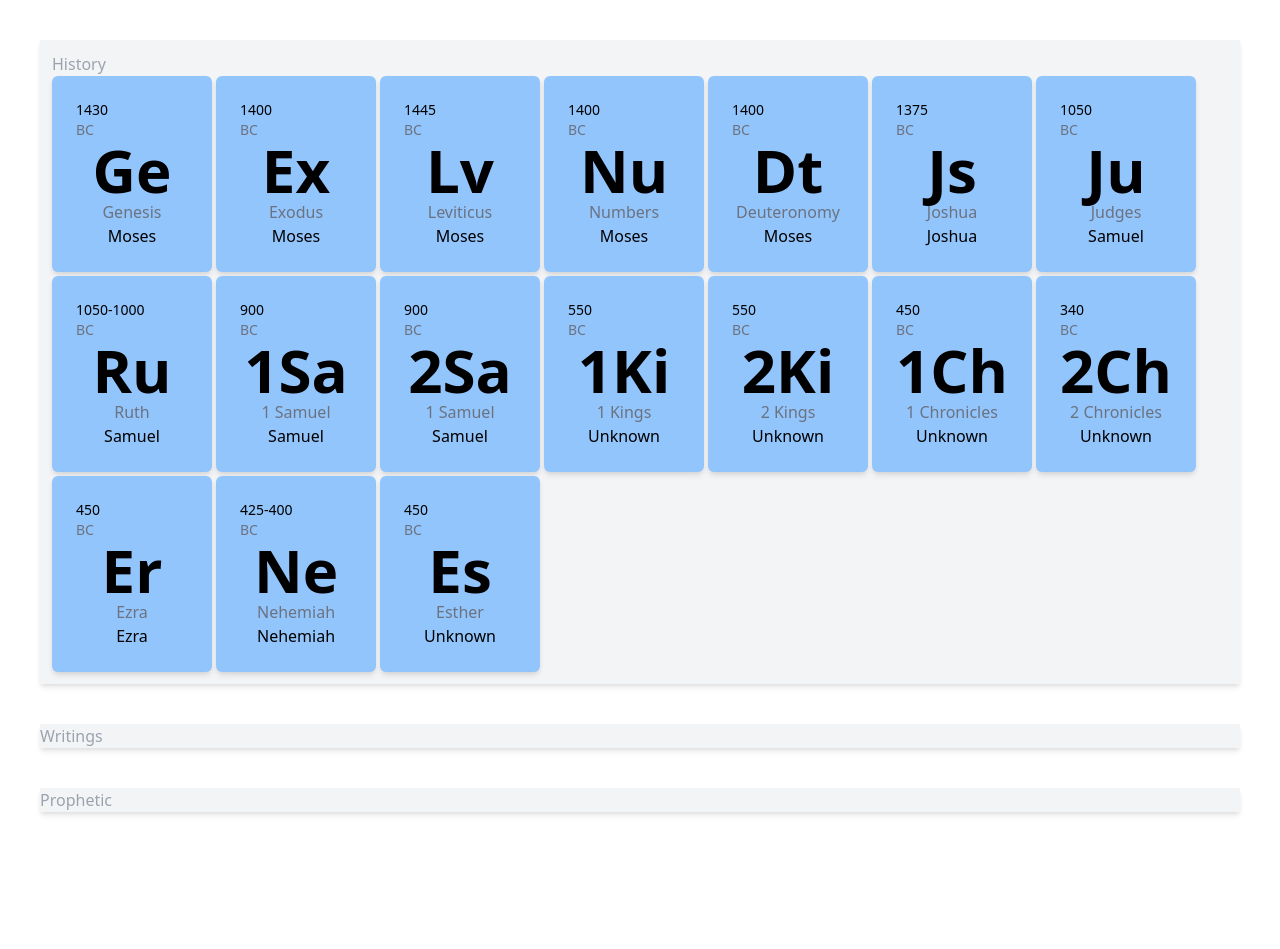
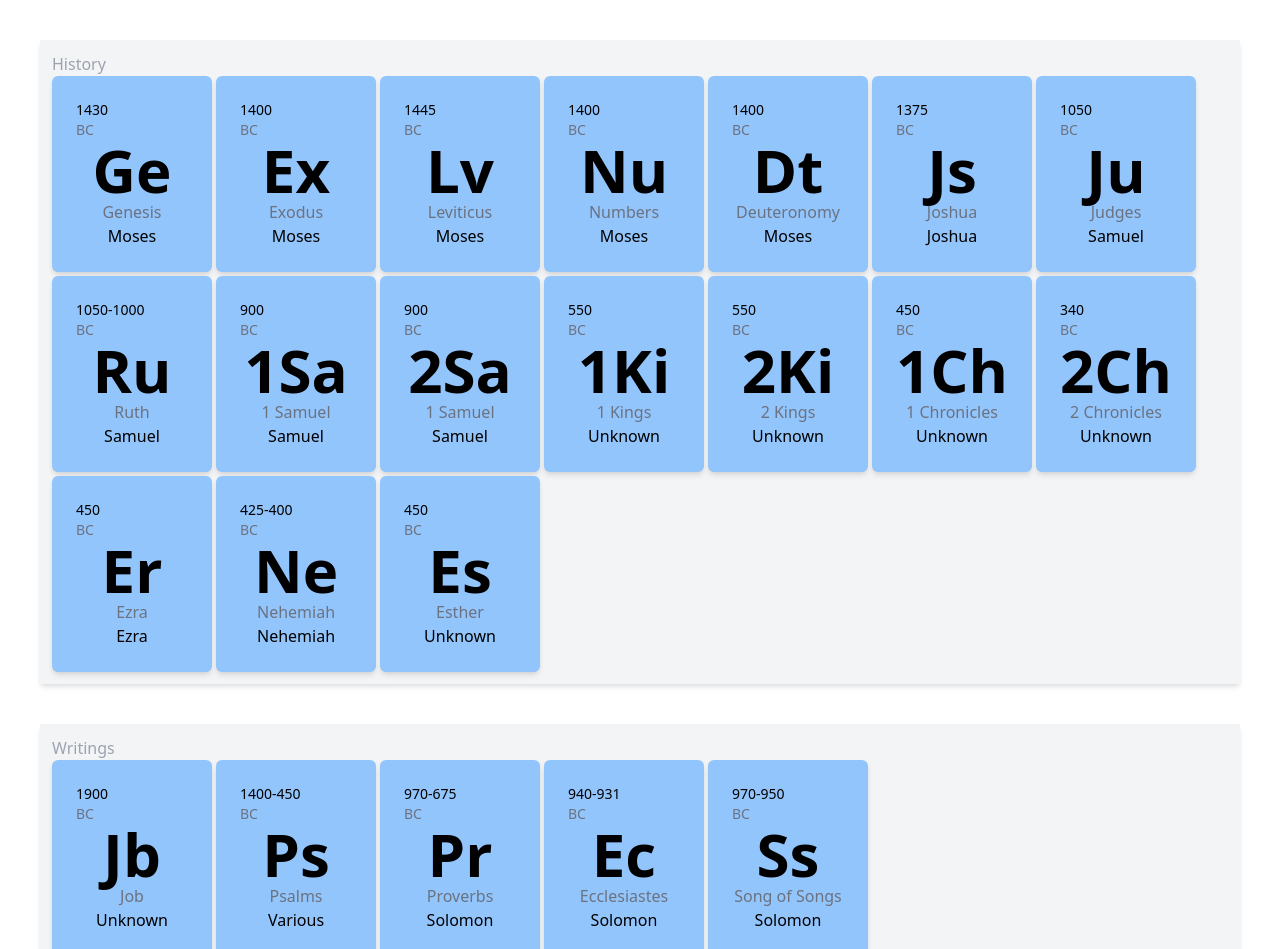
Before and after one commit to robkreisel/the-bible, a React (Create React App) app: page / in a window 1280 px wide. Shown: the top 949 px of the page. Before the commit the page ends 852 px from the top, so only its background shows below. Built offline with nearby package versions, Linux system fonts and the light colour scheme.

Commit message:
Added historical and writings

```diff
--- a/src/App.js
+++ b/src/App.js
@@ -1,7 +1,8 @@
 import React from 'react';
 import './App.css';
-import Book from './components/book';
-import books from './data/books';
+import Book from './components/Book';
+import history from './data/otHistorical';
+import writings from './data/otWritings';
 
 function App() {
   return (
@@ -9,15 +10,20 @@ function App() {
     <div className="m-3 p-3 sm:m-10 bg-gray-100 shadow-md overflow-hidden">
       <div className="text-gray-400">History</div>
       <div className="flex flex-wrap gap-1">
-        {books.map((book) => (
-          <Book book={book} key={books.symbol} />
+        {history.map((book) => (
+          <Book book={book} key={history.symbol} />
         ))}
       </div>
     </div>
-    <div className="m-3 sm:m-10 bg-gray-100 shadow-md overflow-hidden">
+    <div className="m-3 p-3 sm:m-10 bg-gray-100 shadow-md overflow-hidden">
       <div className="text-gray-400">Writings</div>
+      <div className="flex flex-wrap gap-1">
+        {writings.map((book) => (
+          <Book book={book} key={writings.symbol} />
+        ))}
+      </div>
     </div>
-    <div className="m-3 sm:m-10 bg-gray-100 shadow-md overflow-hidden">
+    <div className="m-3 p-3 sm:m-10 bg-gray-100 shadow-md overflow-hidden">
       <div className="text-gray-400">Prophetic</div>
     </div>
   </div>
--- /dev/null
+++ b/src/data/otWritings.js
@@ -0,0 +1,37 @@
+export default [
+{
+    name: "Job",
+    symbol: "Jb",
+    year: "1900",
+    era: "BC",
+    author: "Unknown"
+},
+{
+    name: "Psalms",
+    symbol: "Ps",
+    year: "1400-450",
+    era: "BC",
+    author: "Various"
+},
+{
+    name: "Proverbs",
+    symbol: "Pr",
+    year: "970-675",
+    era: "BC",
+    author: "Solomon"
+},
+{
+    name: "Ecclesiastes",
+    symbol: "Ec",
+    year: "940-931",
+    era: "BC",
+    author: "Solomon"
+},
+{
+    name: "Song of Songs",
+    symbol: "Ss",
+    year: "970-950",
+    era: "BC",
+    author: "Solomon"
+}
+];
```
Also changed, not shown: src/data/otHistorical.js (renamed from src/data/books.js).
